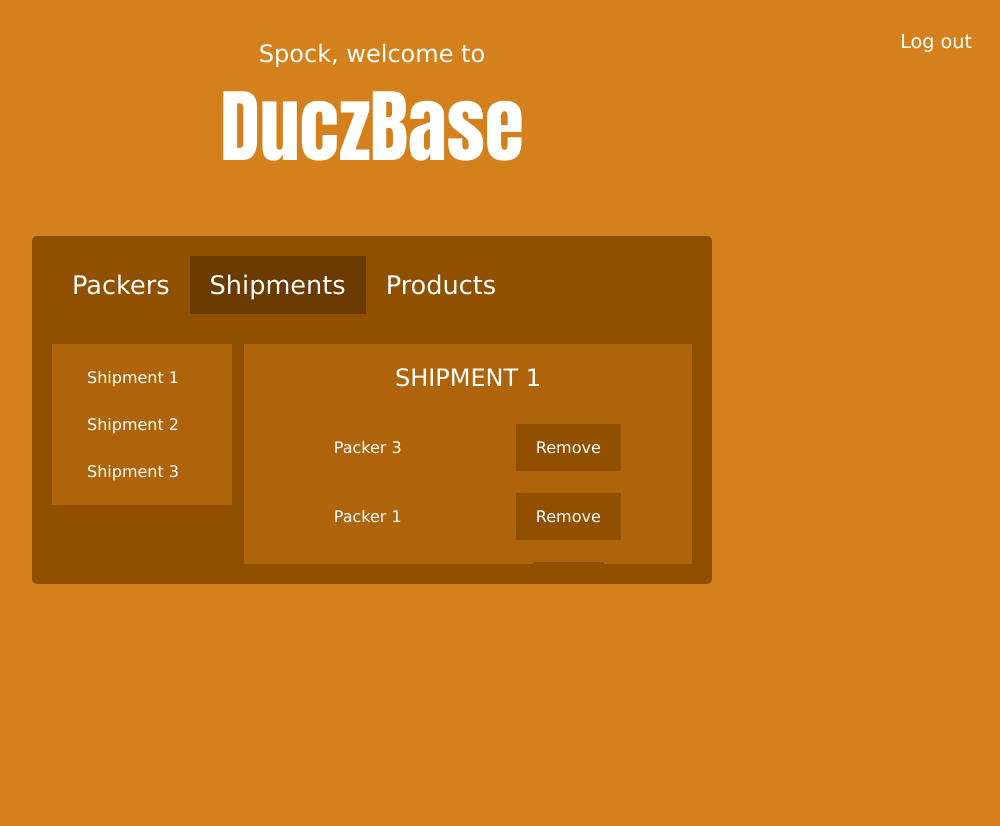
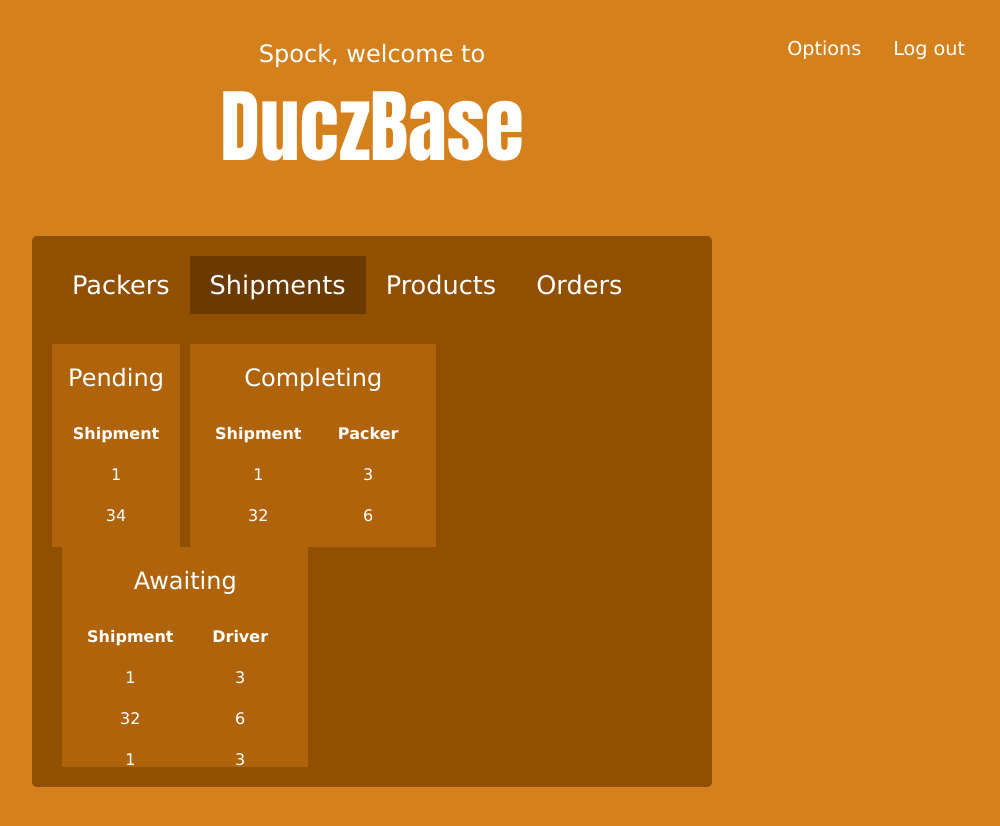
Before and after one commit to Stanislaw-Golebiewski/Database-Systems-project, a PHP site: page /manager_shipments.html in a window 1280 px wide. Shown: the top 826 px of the page, without its empty margins (268-1268 px from the left). Run offline with PHP 8.4, Linux system fonts and the light colour scheme.

Commit message:
ogarniety manager, zmienione style

```diff
--- a/pages/manager_shipments.html
+++ b/pages/manager_shipments.html
@@ -14,9 +14,12 @@
 </head>
 <body>
 
-  <form>
-    <div id="logout">Log out</div>
-  </form>
+  <table id="logout_options_table">
+    <tr>
+     <td style="padding: 15px"><form id="options">Options</form></td>
+     <td style="padding: 15px"><form id="logout">Log out</form></td>
+    </tr>
+  </table>
 
   <div>
     <h1>Spock, welcome to</h1><br>    <!--TU POWINNO BYĆ IMIĘ ZIOMKA/-->
@@ -29,28 +32,62 @@
       <li><a href="manager_packers.html">Packers</a></li>
       <li><a class="active" href="manager_shipments.html">Shipments</a></li>
       <li><a href="manager_products.html">Products</a></li>
+      <li><a href="manager_orders.html">Orders</a></li>
     </ul>
 
-    <div id="left_box">
-      <dev id="display_element" name='1' onclick="show_content(this)">Shipment 1</dev><br>
-      <dev id="display_element" name='2' onclick="show_content(this)">Shipment 2</dev>
-      <dev id="display_element" name='3' onclick="show_content(this)">Shipment 3</dev>
+    <div id="fot_box">
+      <h2>Pending</h2>
+      <table class="small_table">
+        <tr>
+          <th>Shipment</th>
+        </tr>
+        <tr>
+          <td>1</td>
+        </tr>
+        <tr>
+          <td>34</td>
+        </tr>
+      </table>
     </div>
 
-    <div id="right_box">
-      <h2>SHIPMENT 1</h2>
-      <table>
+    <div id="sot_box">
+      <h2>Completing</h2>
+      <table class="small_table">
         <tr>
-          <td>Packer 3</td>
-          <td><button>Remove</button></td>     <!--Do tego musi być podpięta funkcja, która sprawi, że ten paker nie będzie już przypisany do tego szipmentu!/-->
+          <th>Shipment</th>
+          <th>Packer</th>
+        <tr>
+          <td>1</td>
+          <td>3</td>
         </tr>
         <tr>
-          <td>Packer 1</td>
-          <td><button>Remove</button></td>
+          <td>32</td>
+          <td>6</td>
+        </tr>
+      </table>
+    </div>
+
+    <div id="tot_box">
+      <h2>Awaiting</h2>
+      <table class="small_table">
+        <tr>
+          <th>Shipment</th>
+          <th>Driver</th>
+        <tr>
+          <td>1</td>
+          <td>3</td>
         </tr>
         <tr>
-          <td>Packer 2</td>
-          <td><button>Add</button></td>
+          <td>32</td>
+          <td>6</td>
+        </tr>
+        <tr>
+          <td>1</td>
+          <td>3</td>
+        </tr>
+        <tr>
+          <td>32</td>
+          <td>6</td>
         </tr>
       </table>
     </div>
--- a/pages/style_main.css
+++ b/pages/style_main.css
@@ -99,6 +99,40 @@ li a:hover {
   float: right;
 }
 
+#full_box {
+  width: 95%;
+  overflow: auto;
+  max-height: 200px;
+  padding: 2.5%;
+  background-color: #AF640B
+}
+
+#fot_box {
+  width: 20%;
+  float: left;
+  overflow: auto;
+  max-height: 220px;
+  background-color: #AF640B
+}
+
+#sot_box {
+  width: 38.5%;
+  overflow: auto;
+  max-height: 220px;
+  background-color: #AF640B;
+  margin-left: 10px;
+  float: left;
+}
+
+#tot_box {
+  width: 38.5%;
+  overflow: auto;
+  max-height: 220px;
+  background-color: #AF640B;
+  margin-left: 10px;
+  float: left;
+}
+
 
 h1 {
   font-family: verdana;
@@ -176,7 +210,7 @@ button {
   font-weight: bold;
 }
 
-table {
+.small_table {
   width: 90%;
   margin-bottom: 10px;
   margin-left: 5%;
@@ -196,15 +230,53 @@ td, th {
 }
 
 #logout {
-  position:absolute;
-  top: 30px;
-  right: 40px;
-  font-family: verdana;
-  font-size: 120%;
-  color: white;
   cursor: pointer;
 }
-
 #logout:hover {
   text-decoration: underline;
 }
+
+#options {
+  cursor: pointer;
+}
+#options:hover {
+  text-decoration: underline;
+}
+
+#logout_options_table {
+  position:absolute;
+  top: 20px;
+  right: 30px;
+  font-size: 120%;
+}
+
+#big_table {
+  width: 100%;
+  margin-bottom: 10px;
+}
+
+input[type=in_table] {
+  width: 90%;
+  display: inline-block;
+  padding: 4px 0;
+  border: 1px solid #ccc;
+  border-radius: 4px;
+  box-sizing: border-box;
+  text-align: center;
+  font-family: verdana;
+  font-size: 100%;
+}
+
+.button_bottom {
+  background-color: #914f00;
+  border: none;
+  padding: 14px 20px;
+  color: white;
+  font-family: verdana;
+  font-size: 100%;
+  text-align: center;
+  text-decoration: none;
+  display: inline-block;
+  cursor: pointer;
+  size: fixed;
+}
```
Also changed, not shown: pages/driver_awaiting.html (+7 -4 lines), pages/driver_shipments.html (+7 -4 lines), pages/manager_packers.html (+47 -16 lines), pages/manager_products.html (+8 -4 lines).
